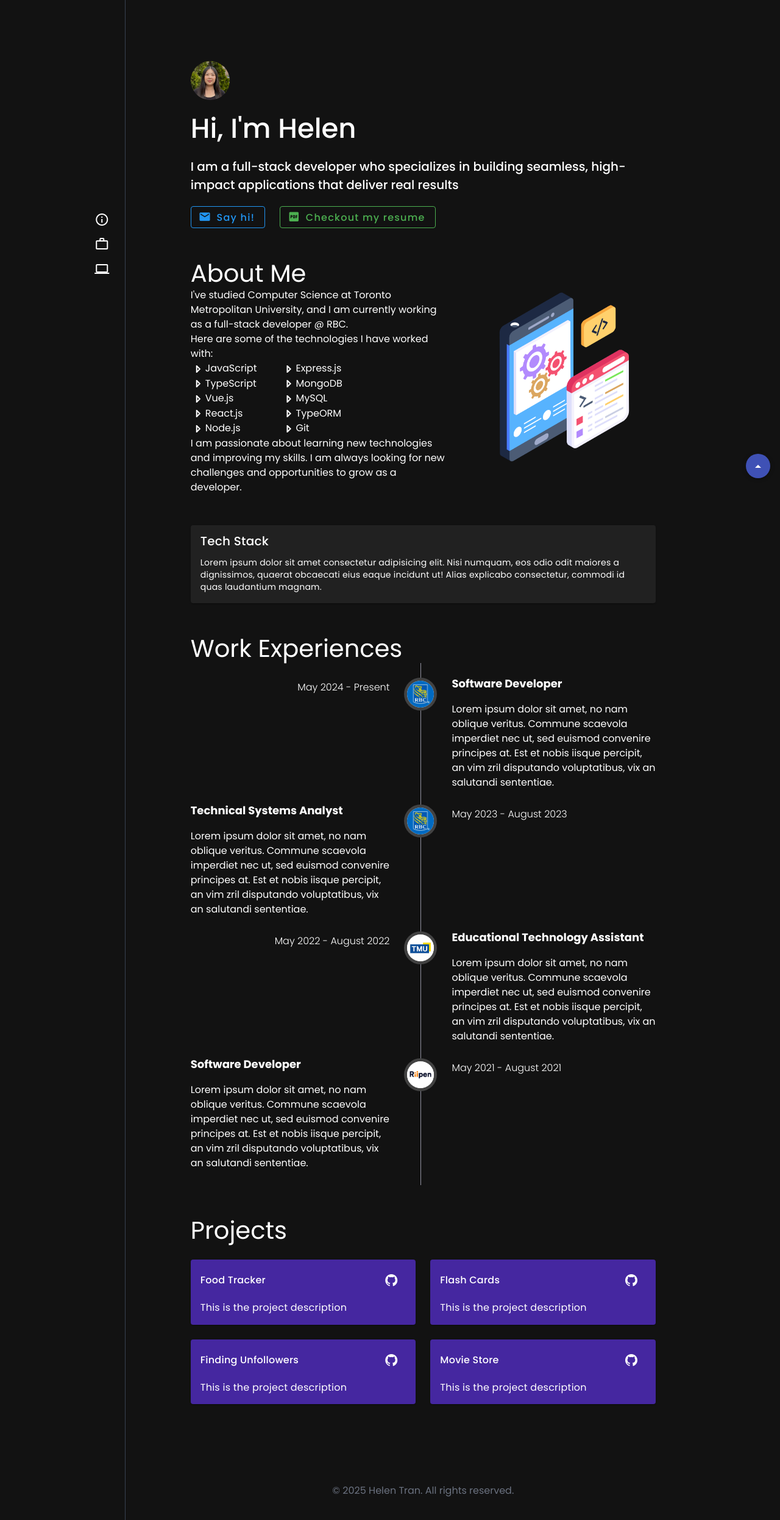
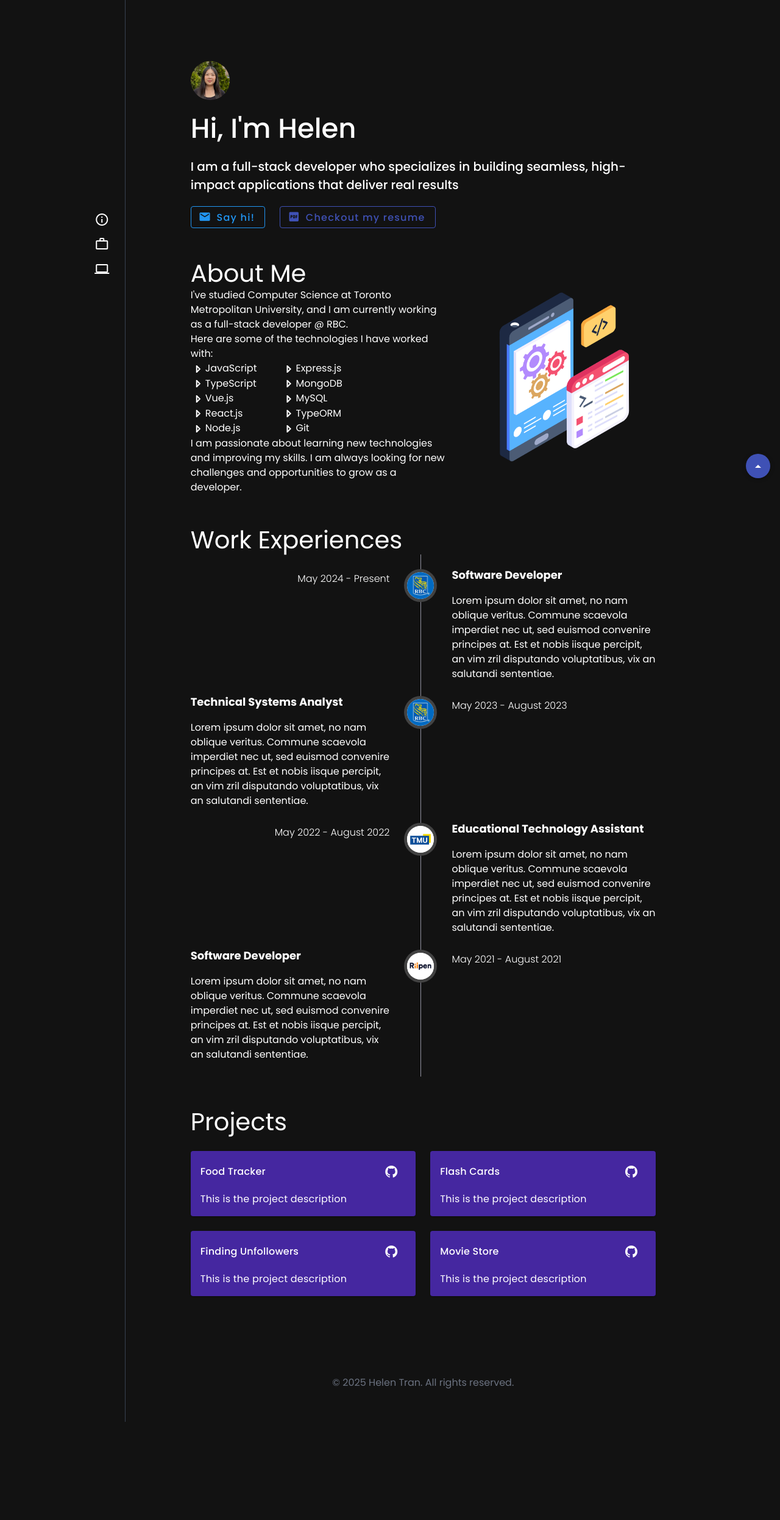
Before and after one commit to helentran64/personal-website, a Vue app: page / in a window 1280 px wide. Shown: the top 2492 px of the page at 61% size. After the commit the page ends 2331 px from the top, so only its background shows below. Built offline with nearby package versions, Linux system fonts and the light colour scheme.

Commit message:
cleaned up code

```diff
--- a/src/components/ActionButton.vue
+++ b/src/components/ActionButton.vue
@@ -16,9 +16,9 @@
         </v-fab>
       </template>
 
-      <v-btn key="1" icon="mdi-github" color="purple"></v-btn>
-      <v-btn key="2" icon="mdi-linkedin" color="blue"></v-btn>
-      <v-btn key="4" icon="mdi-play" color="green"></v-btn>
+      <v-btn key="1" icon="mdi-github" color="purple" href="https://github.com/helentran64"></v-btn>
+      <v-btn key="2" icon="mdi-linkedin" color="blue" href="https://www.linkedin.com/in/helentran64/"></v-btn>
+      <!-- <v-btn key="4" icon="mdi-play" color="green"></v-btn> -->
     </v-speed-dial>
   </div>
 </template>
--- a/src/components/TechStack.vue
+++ /dev/null
@@ -1,11 +0,0 @@
-<template>
-  <div>
-    <v-card
-      title="Tech Stack"
-      text="Lorem ipsum dolor sit amet consectetur adipisicing elit. Nisi numquam, eos odio odit maiores a dignissimos, quaerat obcaecati eius eaque incidunt ut! Alias explicabo consectetur, commodi id quas laudantium magnam."
-    >
-    </v-card>
-  </div>
-</template>
-<script setup></script>
-<style scoped></style>
--- a/src/components/WelcomeMessage.vue
+++ b/src/components/WelcomeMessage.vue
@@ -34,7 +34,7 @@
           href="../assets/Helen_Tran_Resume.pdf"
           target="_blank"
           prepend-icon="mdi-file-pdf-box"
-          color="green"
+          color="indigo"
         >
           Checkout my resume
         </v-btn>
--- a/src/views/Homepage.vue
+++ b/src/views/Homepage.vue
@@ -38,10 +38,6 @@
         <AboutMe />
       </section>
 
-      <section class="tw-w-[80%] tw-mx-auto tw-my-[50px]">
-        <TechStack />
-      </section>
-
       <section id="experiences" ref="workRef" class="tw-w-[80%] tw-mx-auto tw-my-[50px]">
         <WorkExperiences />
       </section>
@@ -49,7 +45,7 @@
       <section id="projects" ref="projectsRef" class="tw-w-[80%] tw-mx-auto tw-my-[50px]">
         <Projects />
       </section>
-      <footer class="tw-text-center tw-pt-20 tw-pb-10 tw-text-gray-500 tw-my-[50px]">
+      <footer class="tw-text-center tw-pt-20 tw-pb-10 tw-text-gray-500 tw-mt-[50px]">
         &copy; 2025 Helen Tran. All rights reserved.
       </footer>
     </v-col>
@@ -65,7 +61,6 @@ import WorkExperiences from "@/components/WorkExperiences.vue";
 import Projects from "@/components/Projects.vue";
 import ActionButton from "@/components/ActionButton.vue";
 import { useFadeUp } from "@/composables/useFadeUp";
-import TechStack from "@/components/TechStack.vue";
 
 const welcomeRef = useFadeUp();
 const aboutRef = useFadeUp();
```
